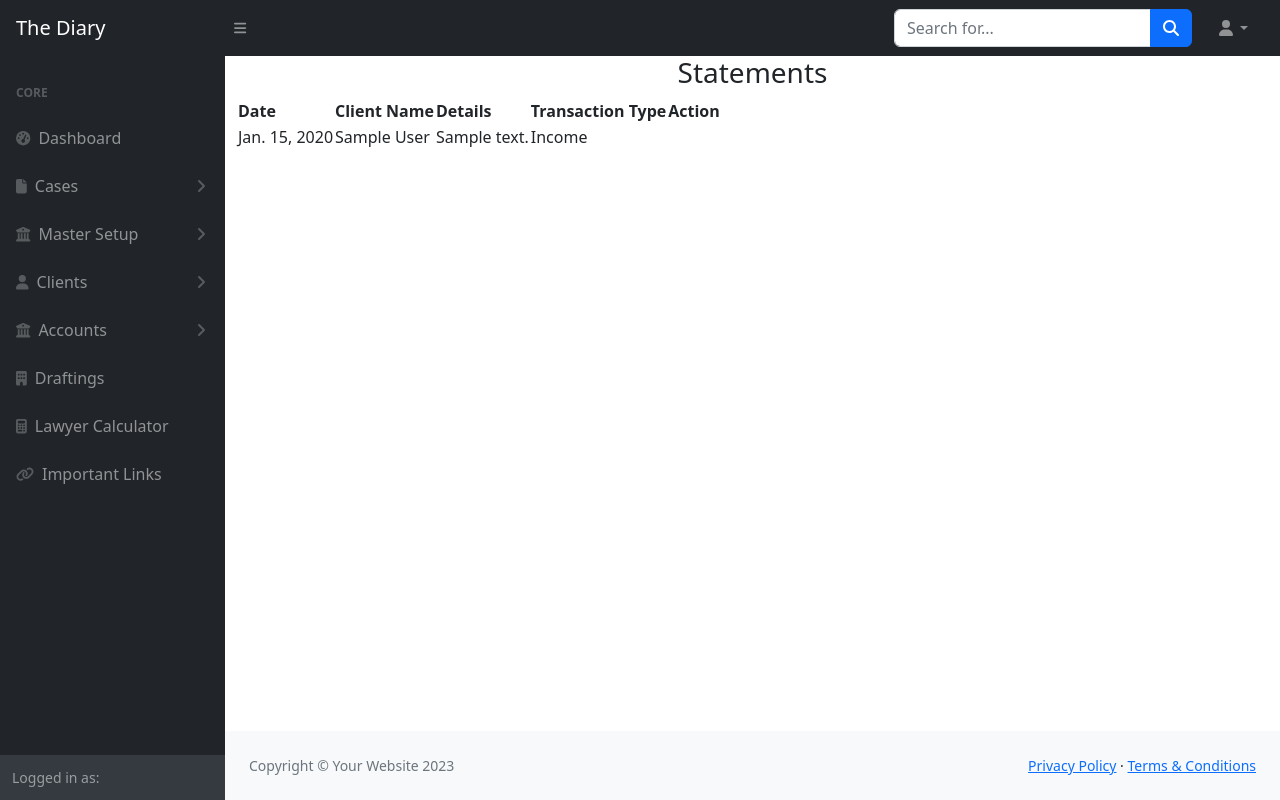
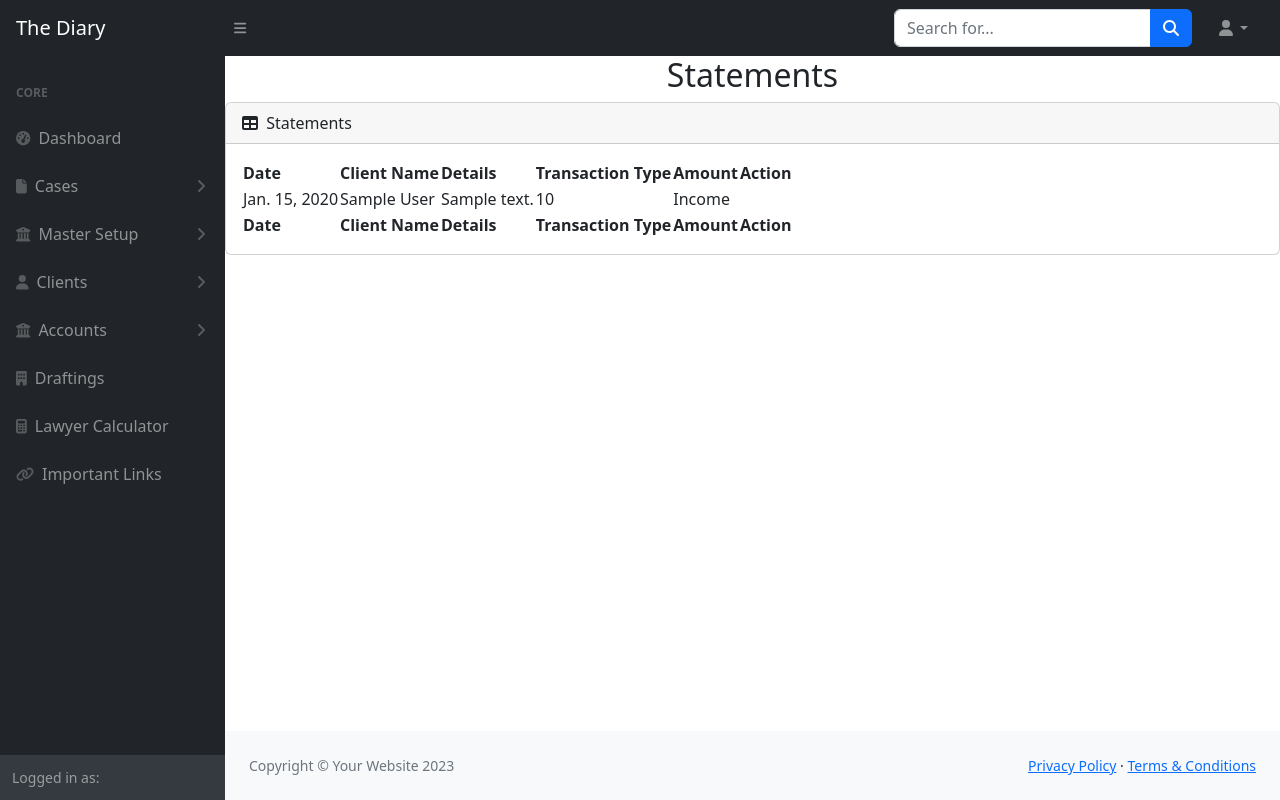
Before and after one commit to Mushfiqur719/the-diary, a Django app: page /statements/ in a window 1280 px wide. Run offline with Django 4.2, Linux system fonts and the light colour scheme; tables that the repository leaves empty hold one stand-in row (values such as "Sample post"); some libraries are stand-ins or nearby versions.

Commit message:
Client create redirected to list, statements table fixed

```diff
--- a/cases/views.py
+++ b/cases/views.py
@@ -35,8 +35,6 @@ def casetype_update(request, casetype_id):
 
     casetypes = CaseType.objects.all()
     return render(request, 'cases/case_type.html', {'form': form, 'casetypes': casetypes})
-
-###############################
 
 def court_setup(request):
     if request.method == 'POST':
@@ -115,7 +113,7 @@ def addClient(request):
         if form.is_valid():
             form.instance.user = request.user
             form.save()
-            return redirect('dashboard')
+            return redirect('all-client')
     else:
         form = ClientForm()
 
--- a/templates/accounts/statements.html
+++ b/templates/accounts/statements.html
@@ -1,40 +1,55 @@
 {% extends 'dashboard/dashboard.html' %}
 
 {% block content %}
-<div class="container">
-    <div class="row">
-        <div class="col-md-12">
-            <h3 class="text-center">Statements</h3>
+
+<h2 class="text-center">Statements</h2>
+<div class="card mb-4">
+    <div class="card-header">
+        <i class="fas fa-table me-1"></i>
+        Statements
+    </div>
+    <div class="card-body">
         {% if statements %}
-                    <table>
+        <table id="datatablesSimple">
             <thead>
                 <tr>
                     <th>Date</th>
                     <th>Client Name</th>
                     <th>Details</th>
                     <th>Transaction Type</th>
+                    <th>Amount</th>
                     <th>Action</th>
                 </tr>
             </thead>
+            <tfoot>
+                <tr>
+                    <th>Date</th>
+                    <th>Client Name</th>
+                    <th>Details</th>
+                    <th>Transaction Type</th>
+                    <th>Amount</th>
+                    <th>Action</th>
+                </tr>
+            </tfoot>
             <tbody>
                 {% for statement in statements %}
                             <tr>
                             <td>{{ statement.date }}</td>
                             <td>{{ statement.party_name }}</td>
                             <td>{{ statement.details }}</td>
+                            <td>{{ statement.amount }}</td>
                             <td>{{ statement.transaction_type }}</td>
                             </tr>
                         {% empty %}
                             <tr>
-                            <td colspan="12">No cases found.</td>
+                            <td colspan="12">No Staements found.</td>
                             </tr>
                         {% endfor %}
             </tbody>
         </table>
+    </div>
+</div>
 {% else %}
 <h3 class="text-center alert alert-primary" role="alert">Currently, You don't have any statements</h3>
 {% endif %}
-        </div>
-    </div>
-  </div>
 {% endblock %}
```
Lines whose indentation alone changed are shown as unchanged.
